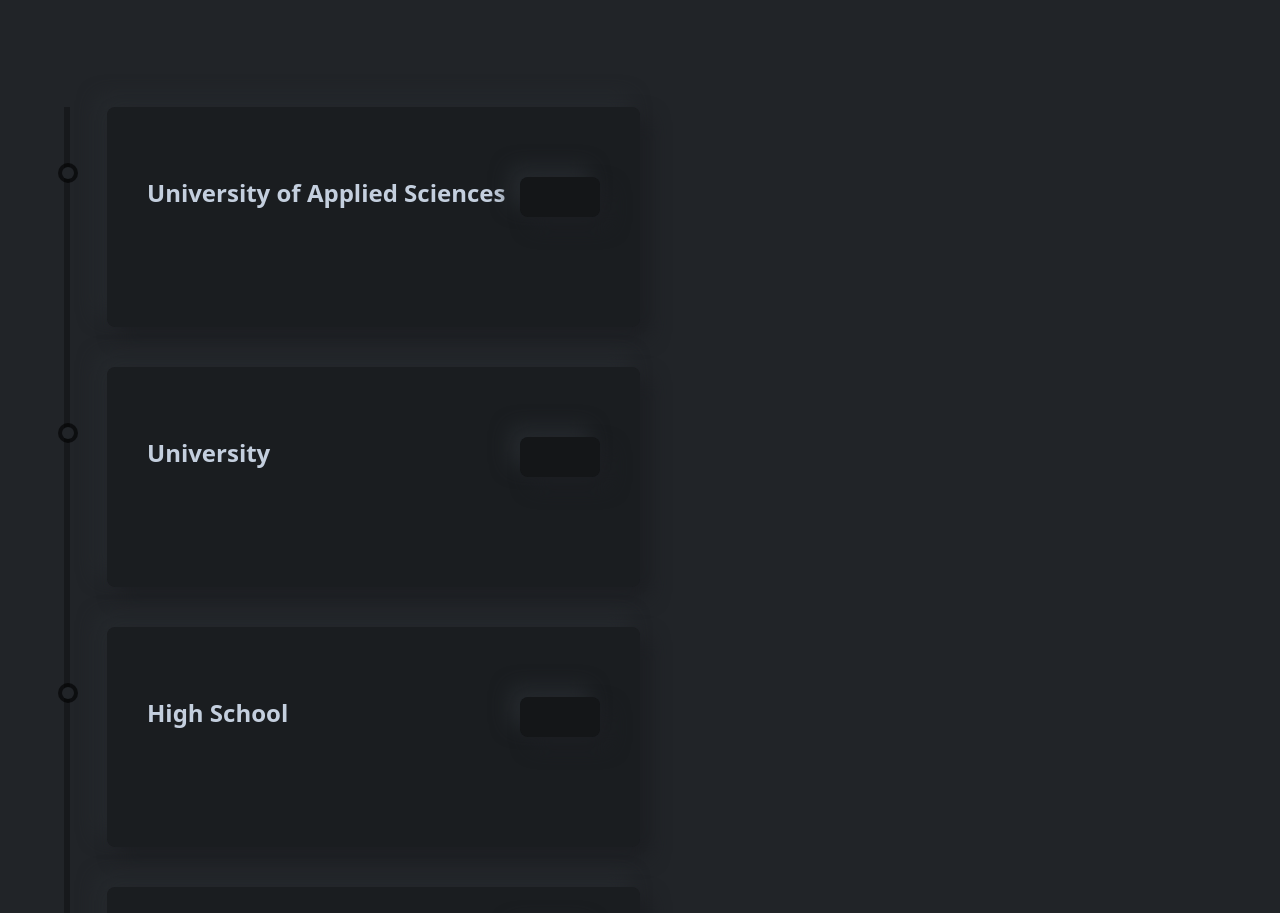
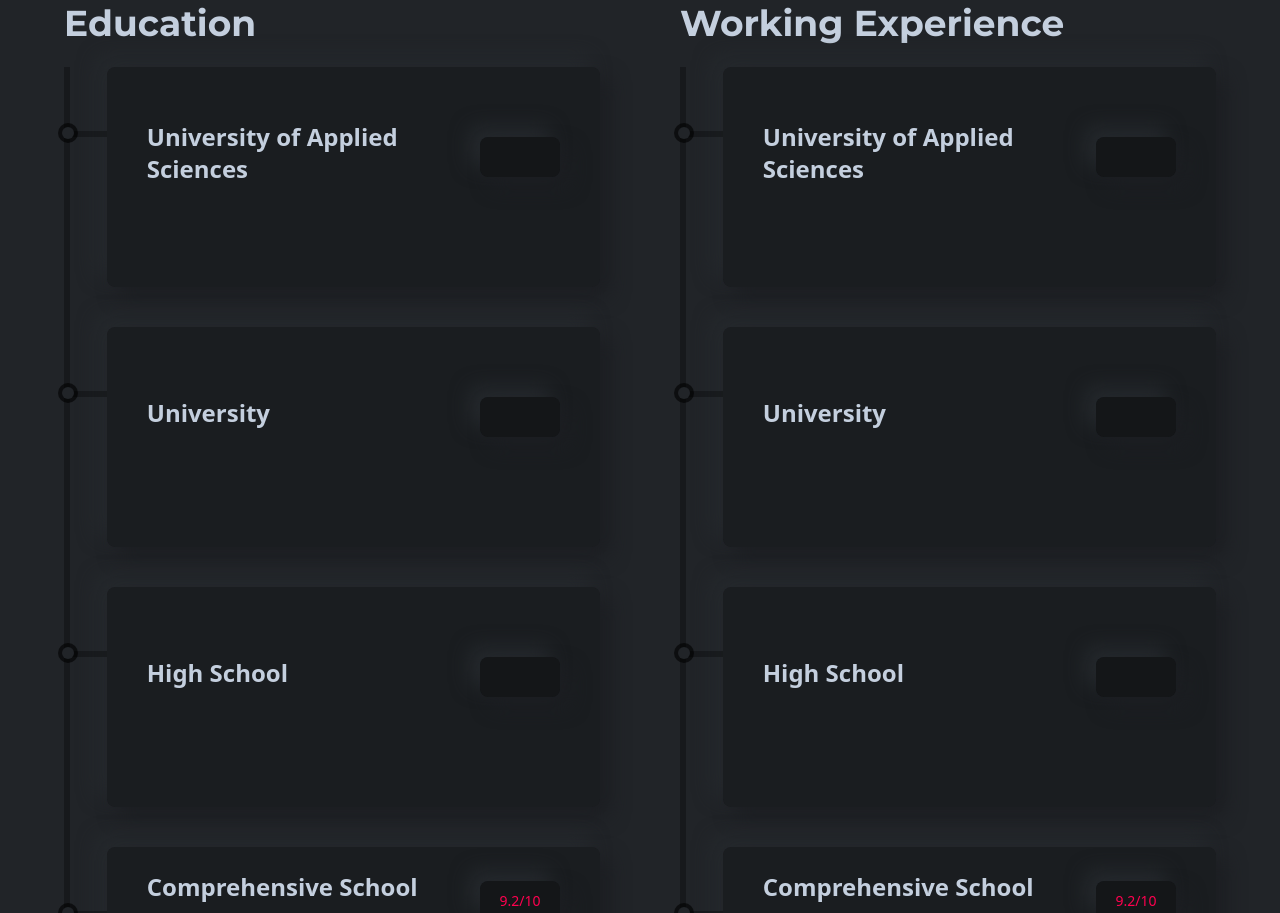
Before and after one commit to ArttuPuttonen/myPortfolio, a React (Create React App) app: page / in a window 1280 px wide. Shown: the part 3516-4429 px from the top of the page. Built offline with nearby package versions, Linux system fonts and the light colour scheme; the HTML template or start-up script is replaced by a standard one.

Commit message:
välipush

```diff
--- /dev/null
+++ b/src/components/resume/Education.js
@@ -0,0 +1,55 @@
+import React from 'react';
+import ResumeCard from './ResumeCard';
+
+const Education = () => {
+    return (
+        <div>
+            <div className="w-full flex gap-20">
+            <div>
+            <div className="mt-16 py-6 font-titleFont">
+                <p className="text-sm text-designColor tracking-[4px]">2010 &rarr; Present</p>
+                <h2 className="text-4xl font-bold">Education</h2>
+            </div>
+            <div className="w-full h-[1000px] border-l-[6px] border-black
+            border-opacity-30 flex flex-col gap-10">
+                <ResumeCard
+                title="University of Applied Sciences"
+                />
+                <ResumeCard
+                title="University"/>
+                <ResumeCard
+                title="High School"/>
+                <ResumeCard
+                title="Comprehensive School"
+                subTitle="Martinlaakson Yhteinäiskoulu (2010 - 2019)"
+                result="9.2/10"
+                des="The first 9 years of Finnish school system. Comprehensive school is mandatory for everyone in Finland" />
+            </div>
+            </div>
+            <div>
+            <div className="mt-16 py-6 font-titleFont">
+                <p className="text-sm text-designColor tracking-[4px]">2020 &rarr; Present</p>
+                <h2 className="text-4xl font-bold">Working Experience</h2>
+            </div>
+            <div className="w-full h-[1000px] border-l-[6px] border-black
+            border-opacity-30 flex flex-col gap-10">
+                <ResumeCard
+                title="University of Applied Sciences"
+                />
+                <ResumeCard
+                title="University"/>
+                <ResumeCard
+                title="High School"/>
+                <ResumeCard
+                title="Comprehensive School"
+                subTitle="Martinlaakson Yhteinäiskoulu (2010 - 2019)"
+                result="9.2/10"
+                des="The first 9 years of Finnish school system. Comprehensive school is mandatory for everyone in Finland" />
+            </div>
+            </div>
+            </div>
+        </div>
+    );
+}
+
+export default Education;
--- a/src/components/resume/Resume.js
+++ b/src/components/resume/Resume.js
@@ -1,6 +1,6 @@
 import React from 'react';
 import Title from '../layouts/Title';
-import ResumeCard from './ResumeCard';
+import Education from './Education';
 
 const Resume = () => {
     return (
@@ -15,25 +15,7 @@ const Resume = () => {
                 <li className="resumeLi">Skills and Certifications </li>
             </ul>
             </div>
-            <div className="py-12 font-titleFont">
-                <p className="text-sm text-designColor tracking-[4px]">2010 &rarr; Present</p>
-                <h2 className="text-4xl font-bold">Education</h2>
-            </div>
-            <div className="mt-14 w-1/2 h-[1000px] border-l-[6px] border-black
-            border-opacity-30 flex flex-col gap-10">
-                <ResumeCard
-                title="University of Applied Sciences"
-                />
-                <ResumeCard
-                title="University"/>
-                <ResumeCard
-                title="High School"/>
-                <ResumeCard
-                title="Comprehensive School"
-                subTitle="Martinlaakson Yhteinäiskoulu (2010 - 2019)"
-                result="9.2/10"
-                des="The first 9 years of Finnish school system. Comprehensive school is mandatory for everyone in Finland" />
-            </div>
+        <Education />
         </section>
     );
 }
--- a/src/components/resume/ResumeCard.js
+++ b/src/components/resume/ResumeCard.js
@@ -3,7 +3,7 @@ import React from 'react';
 const ResumeCard = ({title, des, subTitle, result}) => {
     return (
         <div className="w-full h-1/3 group flex">
-            <div className="w-10 h-[6px] bgOpacity mt-16 relative">
+            <div className="w-10 h-[6px] bg-black bg-opacity-30 mt-16 relative">
                 <span className="absolute w-5 h-5 rounded-full -top-2 -left-3 flex justify-center
                 items-center bg-black bg-opacity-60">
                     <span className="w-3 h-3 rounded-full bg-bodyColor inline-flex
```
Also changed, not shown: src/components/resume/Skills.js (added).
